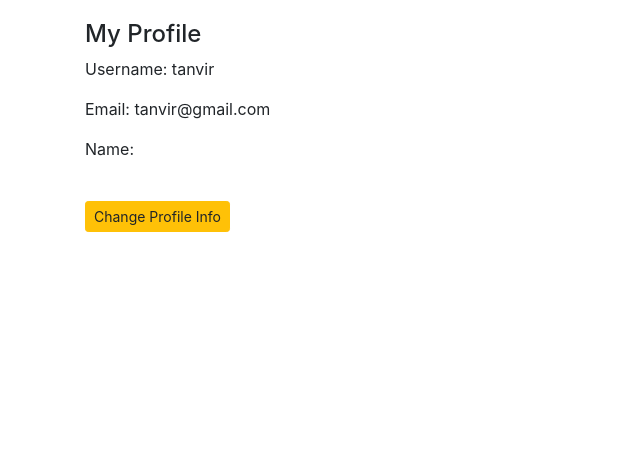
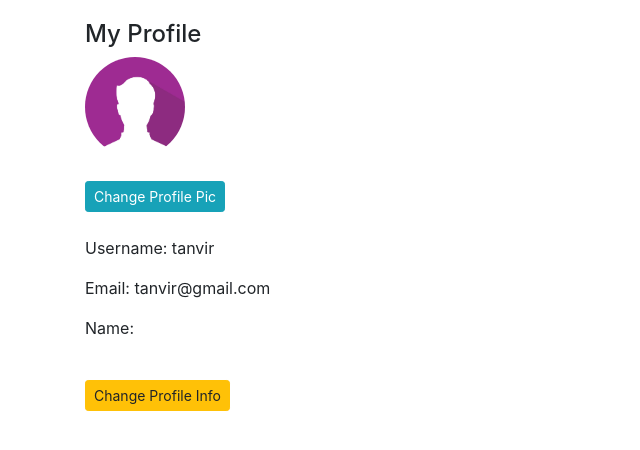
Before and after one commit to FoysalMdTanvir/My_Blog_Project, a Django app: page /account/profile/ in a window 1280 px wide. Shown: the part 56-506 px from the top of the page, without its empty margins (0-640 px from the left). Run offline with Django 3.2, Linux system fonts and the light colour scheme; a user stored in the database is signed in; data comes from the database, SQL or seed files in the repository; both versions use the stored data as it was after the commit; some libraries are stand-ins or nearby versions.

Commit message:
User Profile part 2

```diff
--- a/App_Login/urls.py
+++ b/App_Login/urls.py
@@ -2,11 +2,14 @@ from django.urls import path
 from App_Login import views
 
 app_name = 'App_Login'
+
 urlpatterns = [
     path('signup/', views.sign_up, name='signup'),
     path('login/', views.login_page, name='login'),
     path('logout/', views.logout_user, name='logout'),
     path('profile/', views.profile, name='profile'),
-    path('change_profile/', views.user_change, name='user_change'),
-    path('password/', views.pass_change, name='pass_change')
+    path('change-profile/', views.user_change, name='user_change'),
+    path('password/', views.pass_change, name='pass_change'),
+    path('add-picture/', views.add_pro_pic, name='add_pro_pic'),
+    path('change-picture/', views.change_pro_pic, name='change_pro_pic'),
 ]
--- a/App_Login/views.py
+++ b/App_Login/views.py
@@ -4,7 +4,7 @@ from django.contrib.auth import login, authenticate, logout
 from django.shortcuts import HttpResponseRedirect
 from django.urls import reverse
 from django.contrib.auth.decorators import login_required
-from App_Login.forms import SignUpForm, UserProfileChange
+from App_Login.forms import SignUpForm, UserProfileChange, ProfilePic
 
 # Create your views here.
 
@@ -69,3 +69,27 @@ def pass_change(request):
             form.save()
             changed = True
     return render(request, 'App_Login/change_pass.html', context={'form': form, 'changed': changed})
+
+
+@login_required
+def add_pro_pic(request):
+    form = ProfilePic()
+    if request.method == 'POST':
+        form = ProfilePic(request.POST, request.FILES)
+        if form.is_valid():
+            user_obj = form.save(commit=False)
+            user_obj.user = request.user
+            user_obj.save()
+            return HttpResponseRedirect(reverse('App_Login:profile'))
+    return render(request, 'App_Login/pro_pic_add.html', context={'form': form})
+
+
+@login_required
+def change_pro_pic(request):
+    form = ProfilePic(instance=request.user.user_profile)
+    if request.method == 'POST':
+        form = ProfilePic(request.POST, request.FILES, instance=request.user.user_profile)
+        if form.is_valid():
+            form.save()
+            return HttpResponseRedirect(reverse('App_Login:profile'))
+    return render(request, 'App_Login/pro_pic_add.html', context={'form': form})
--- a/My_Blog_Project/settings.py
+++ b/My_Blog_Project/settings.py
@@ -43,6 +43,7 @@ INSTALLED_APPS = [
     'App_Blog',
     'App_Login',
     'crispy_forms',
+    'django_cleanup.apps.CleanupConfig',
 ]
 
 # bootstrap, bootstrap3, bootstrap4, uni-forms
--- a/My_Blog_Project/urls.py
+++ b/My_Blog_Project/urls.py
@@ -1,6 +1,8 @@
 from django.contrib import admin
 from django.urls import path, include
 from . import views
+from django.conf import settings
+from django.contrib.staticfiles.urls import static, staticfiles_urlpatterns
 
 urlpatterns = [
     path('admin/', admin.site.urls),
@@ -8,3 +10,6 @@ urlpatterns = [
     path('blog/', include('App_Blog.urls')),
     path('', views.Index, name='index')
 ]
+
+urlpatterns += staticfiles_urlpatterns()
+urlpatterns += static(settings.MEDIA_URL, document_root=settings.MEDIA_ROOT)
--- a/templates/App_Login/profile.html
+++ b/templates/App_Login/profile.html
@@ -2,6 +2,17 @@
 {% block title_block %}Profile{% endblock %}
 {% block body_block %}
 <h4>My Profile</h4>
+{% if user.user_profile %}
+<img src="/media/{{user.user_profile.profile_pic}}" class="rounded-circle" width="100px">
+<br><br>
+<a href="{% url 'App_Login:change_pro_pic' %}" class="btn btn-info btn-sm">Change Profile Pic</a>
+{% else %}
+<img src="/media/profile_pics/default_pic.PNG" class="rounded-circle" width="100px">
+<br>
+<br>
+<a href="{% url 'App_Login:add_pro_pic' %}" class="btn btn-info btn-sm">Change Profile Pic</a>
+{% endif %}
+<br><br>
 <p>Username: {{ user.username }}</p>
 <p>Email: {{ user.email }}</p>
 <p>Name: {{ user.first_name }} {{ user.last_name }}</p>
```
Also changed, not shown: App_Login/forms.py (+7 -0 lines), templates/App_Login/pro_pic_add.html (added, +11 -0 lines), db.sqlite3, media/profile_pics/default_pic.PNG (added), media/profile_pics/fab.jpg (added).
